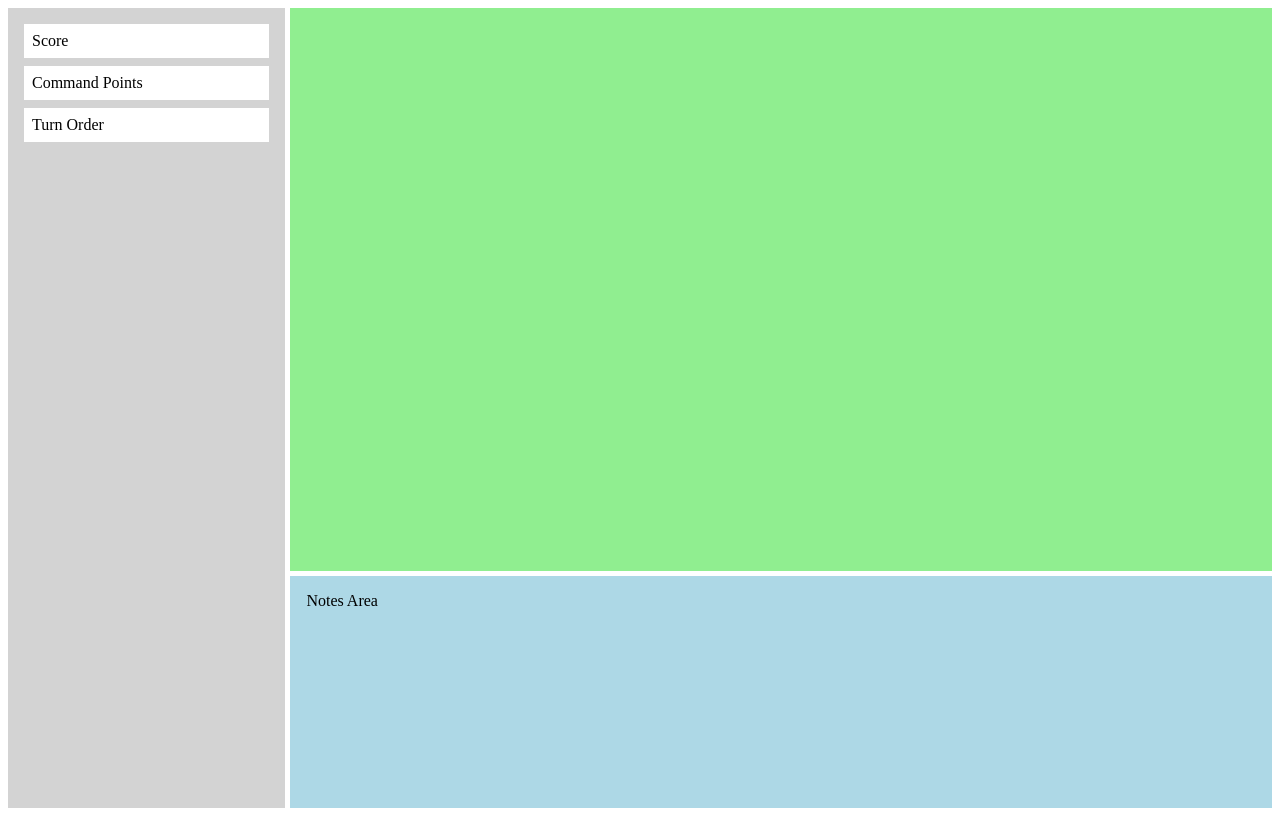
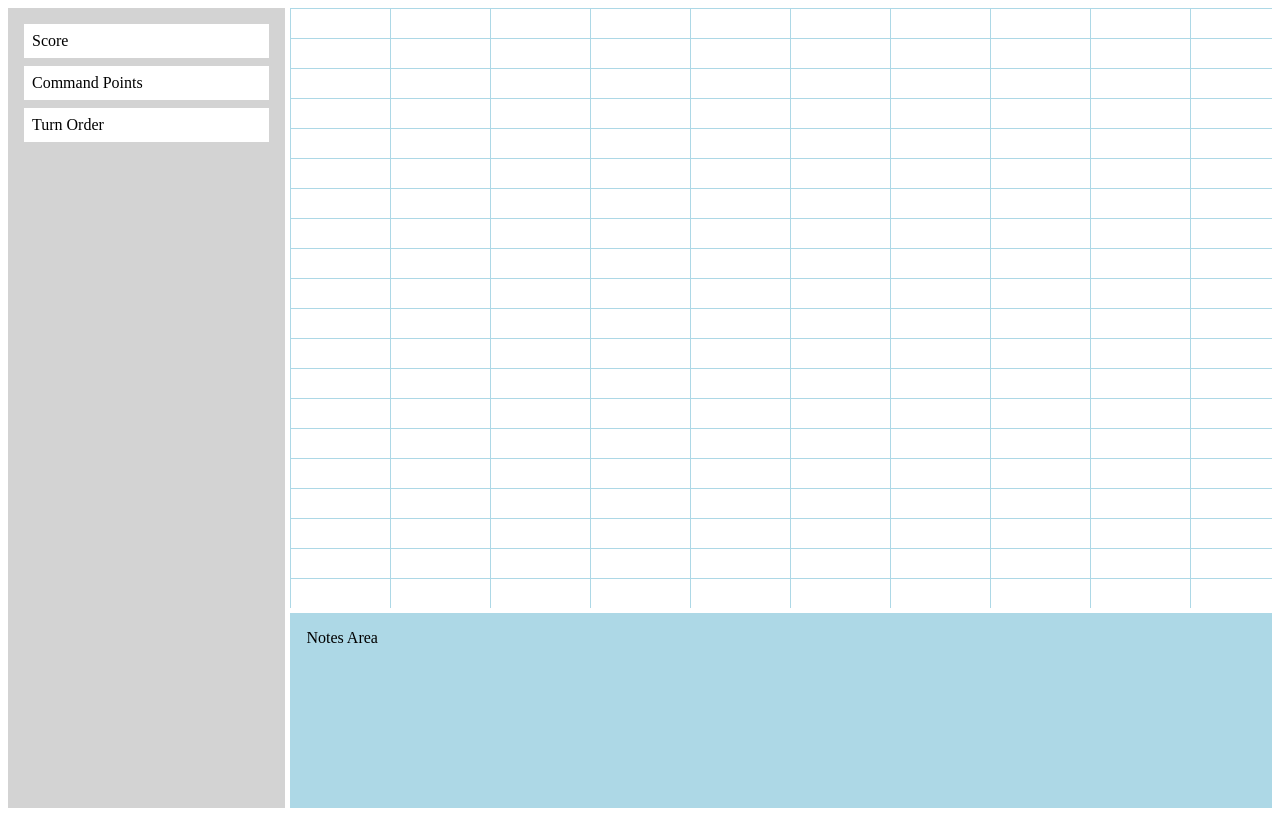
Before and after one commit to MhKeshishian/Board-Game-Dashboard, a Next.js app: page / in a window 1280 px wide. Built offline with nearby package versions, Linux system fonts and the light colour scheme.

Commit message:
started work on my own dashboard layout, with grid lines and a more modern react, with useState hooks

```diff
--- a/src/app/globals.css
+++ b/src/app/globals.css
@@ -17,12 +17,12 @@
   gap: 5px;
 }
 
-.dashboard-area {
+/*.app-layout {
   flex: 1;
   background-color: lightgreen;
   padding: 16px;
   overflow: auto;
-}
+}*/
 
 .dash-widget {
   background-color: white;
--- a/src/app/page.js
+++ b/src/app/page.js
@@ -1,5 +1,5 @@
 import Sidebar from "@/components/Sidebar/Sidebar";
-import Dashboard from "@/components/Dashboard/Dashboard";
+import Dashboard from "@/components/Dashboard/Dashboardnew";
 import Notes from "@/components/Notes/Notes";
 
 export default function Home() {
--- /dev/null
+++ b/src/components/Dashboard/Dashboardnew.css
@@ -0,0 +1,23 @@
+.dashboard-new {
+  padding: 20px;
+  min-height: 100vh;
+  background-color: white;
+}
+
+.layout {
+  background-color: white;
+  background-image:
+    linear-gradient(to right, lightblue 1px, transparent 1px),
+    linear-gradient(to bottom, lightblue 1px, transparent 1px);
+  background-size: 100px 30px;
+  min-height: 600px;
+}
+
+.react-grid-item {
+  display: flex;
+}
+
+.react-grid-item > div {
+  width: 100%;
+  height: 100%;
+}
--- /dev/null
+++ b/src/components/Dashboard/Dashboardnew.js
@@ -0,0 +1,26 @@
+"use client"
+import { useState } from 'react'
+import ReactGridLayout from 'react-grid-layout'
+import 'react-grid-layout/css/styles.css'
+import 'react-resizable/css/styles.css'
+import './Dashboardnew.css'
+
+export default function Dashboard() {
+  const [layout, setLayout] = useState([])
+  const [modules, setModules] = useState({})
+
+  return (
+    <div className="dashboard-area">
+      <ReactGridLayout
+        className="layout"
+        layout={layout}
+        cols={12}
+        rowHeight={30}
+        width={1200}
+        margin={[0, 0]}
+      >
+        {/* Modules will render here */}
+      </ReactGridLayout>
+    </div>
+  )
+}
```
Also changed, not shown: 1 other file (tests, documents, lock files or other folders).
